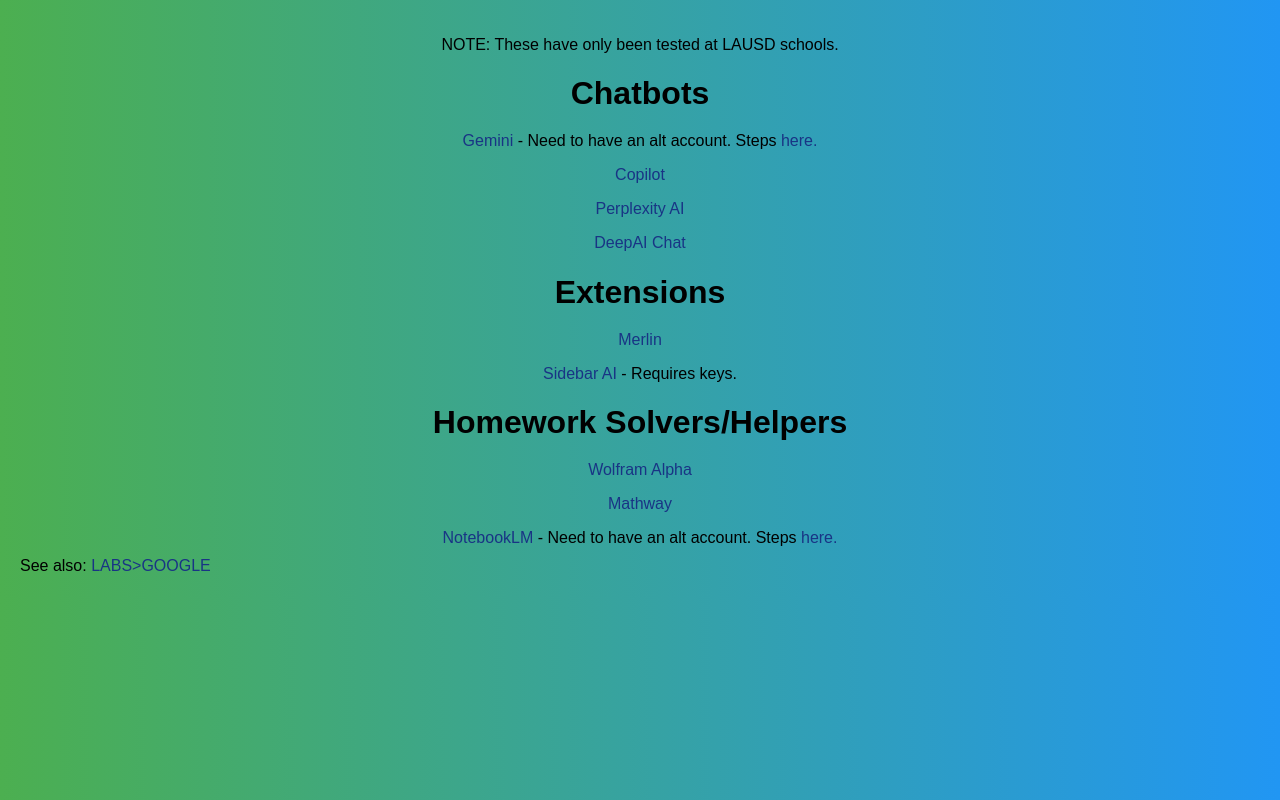
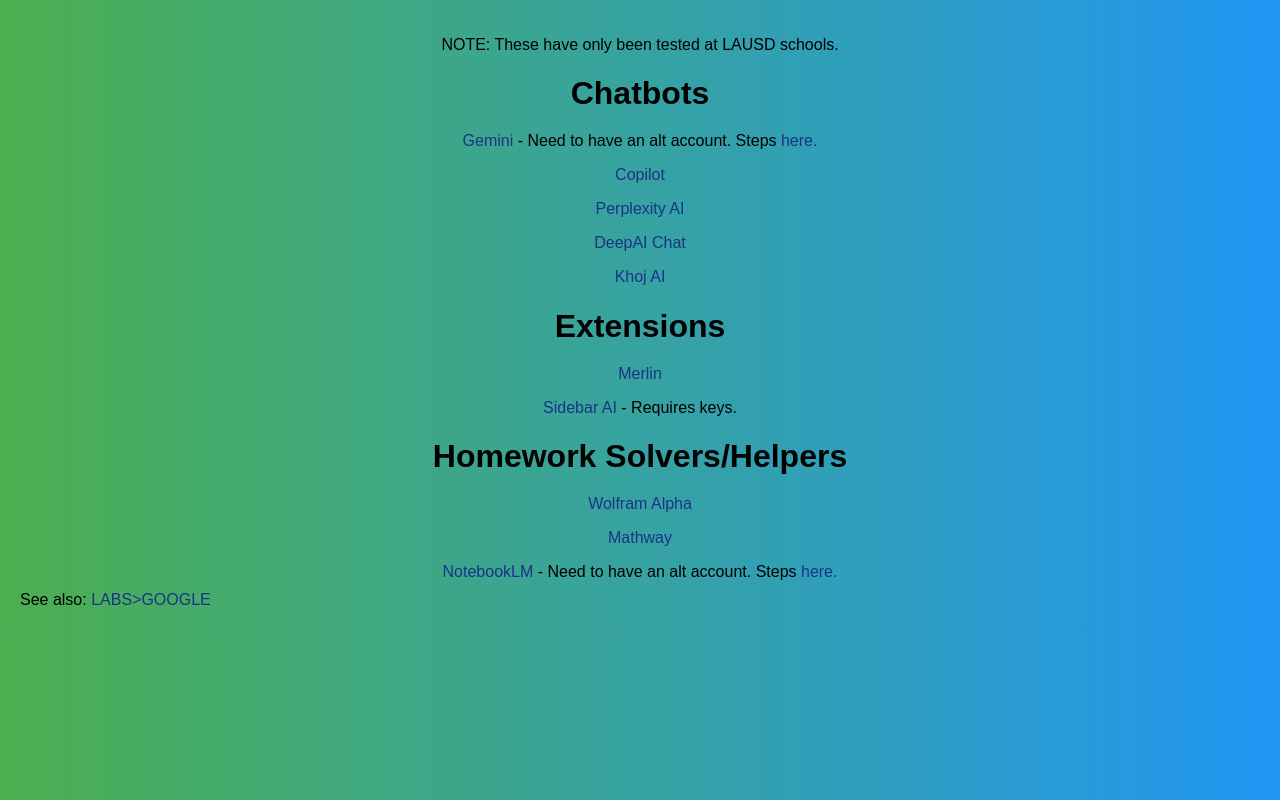
Before and after one commit to xytrux/AI, a plain HTML site: page index.html in a window 1280 px wide. Drawn offline with Linux system fonts and the light colour scheme.

Commit message:
Update index.html

```diff
--- a/index.html
+++ b/index.html
@@ -39,6 +39,7 @@
 <center><p><a href="https://copilot.microsoft.com/">Copilot</a></p></center>
 <center><p><a href="https://perplexity.ai/">Perplexity AI</a></p></center>
 <center><p><a href="https://deepai.org/chat">DeepAI Chat</a></p></center>
+<center><p><a href="https://khoj.dev">Khoj AI</a></p></center>
 
 <center><h1>Extensions</h1></center>
 <center><p><a href="https://www.getmerlin.in/">Merlin</a></p></center>
```
